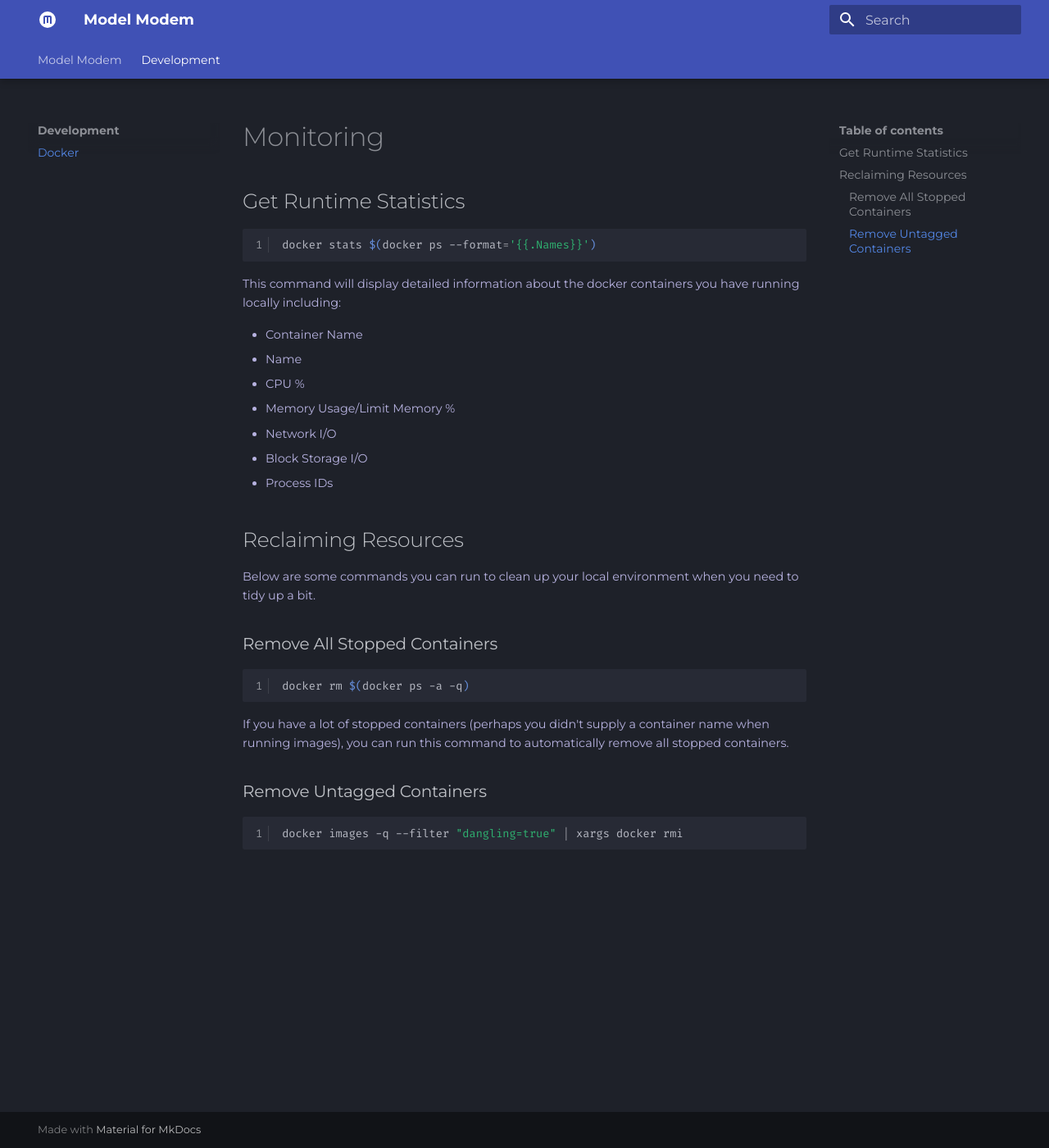
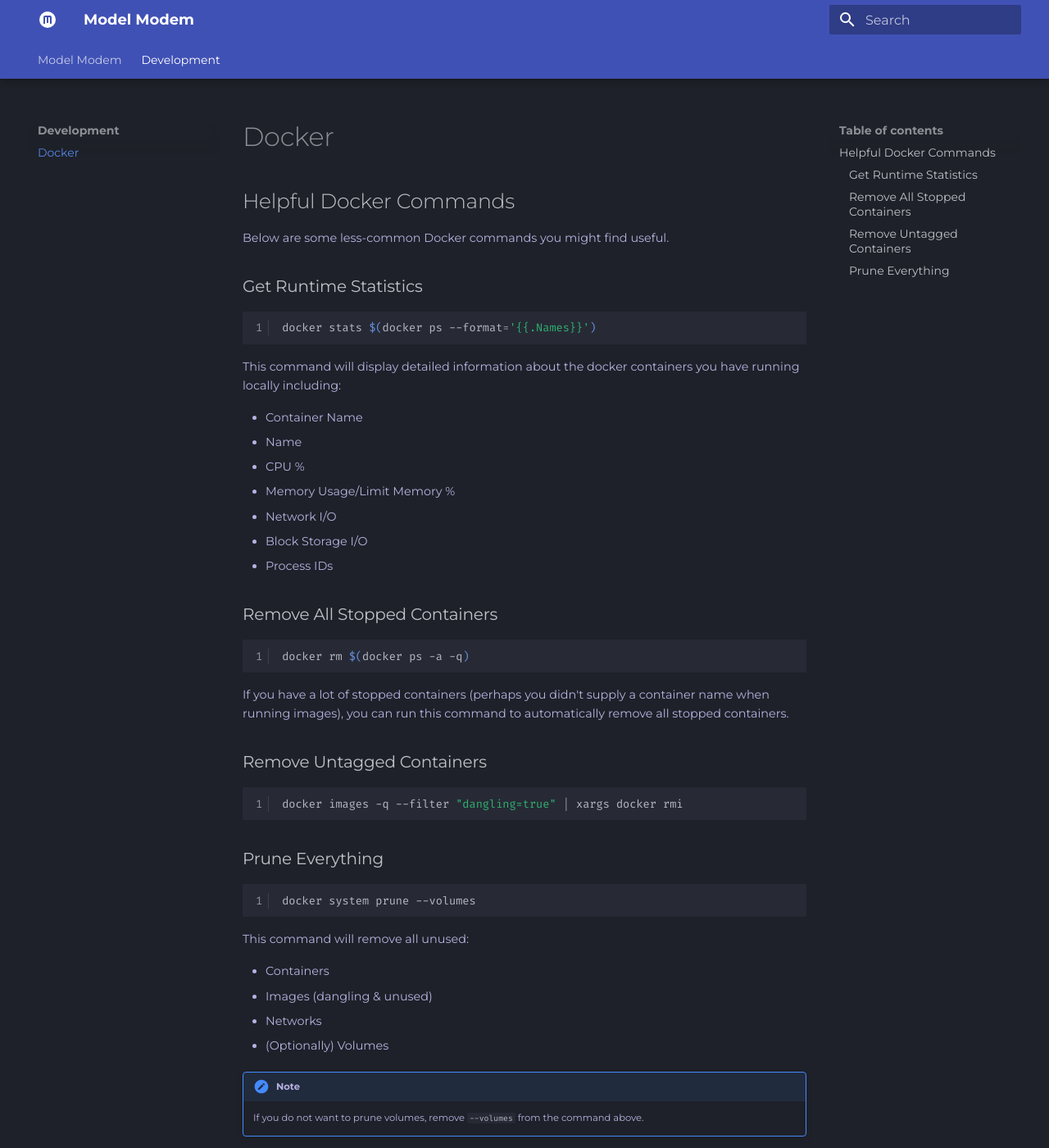
Before and after one commit to model-modem/model-modem, an MkDocs documentation site: the page built from docs/dev/docker.md, in a window 1280 px wide and 1400 px high. Shown: the whole window at 82% size. Built offline with MkDocs 1.6.1 and Material for MkDocs 9.7.7, drawn with Linux system fonts in a browser that asks for light colours.

Commit message:
Restructure documentation

````diff
--- a/docs/docker.md
+++ b/docs/dev/docker.md
@@ -1,6 +1,9 @@
-# Monitoring
+# Docker
 
-## Get Runtime Statistics
+## Helpful Docker Commands
+Below are some less-common Docker commands you might find useful.
+
+### Get Runtime Statistics
 ``` bash
 docker stats $(docker ps --format='{{.Names}}')
 ```
@@ -15,9 +18,6 @@ This command will display detailed information about the docker containers you h
 * Block Storage I/O
 * Process IDs
 
-## Reclaiming Resources
-Below are some commands you can run to clean up your local environment when you need to tidy up a bit.
-
 ### Remove All Stopped Containers
 
 ```bash
@@ -31,3 +31,18 @@ If you have a lot of stopped containers (perhaps you didn't supply a container n
 ``` bash
 docker images -q --filter "dangling=true" | xargs docker rmi
 ```
+
+### Prune Everything
+```bash
+docker system prune --volumes
+```
+
+This command will remove all unused:
+
+* Containers
+* Images (dangling & unused)
+* Networks
+* (Optionally) Volumes
+
+!!! note
+    If you do not want to prune volumes, remove `--volumes` from the command above.
--- /dev/null
+++ b/docs/dev/git.md
@@ -0,0 +1,3 @@
+# Git
+
+## Helpful Commands
--- a/mkdocs.yml
+++ b/mkdocs.yml
@@ -2,7 +2,7 @@ site_name: Model Modem
 nav:
   - Model Modem: index.md
   - Development:
-    - Docker: docker.md
+    - Docker: dev/docker.md
 
 extra_css:
   - assets/css/extra.css
@@ -27,3 +27,5 @@ markdown_extensions:
   - pymdownx.inlinehilite
   - pymdownx.superfences
   - pymdownx.smartsymbols
+  - pymdownx.details
+  - admonition
````
